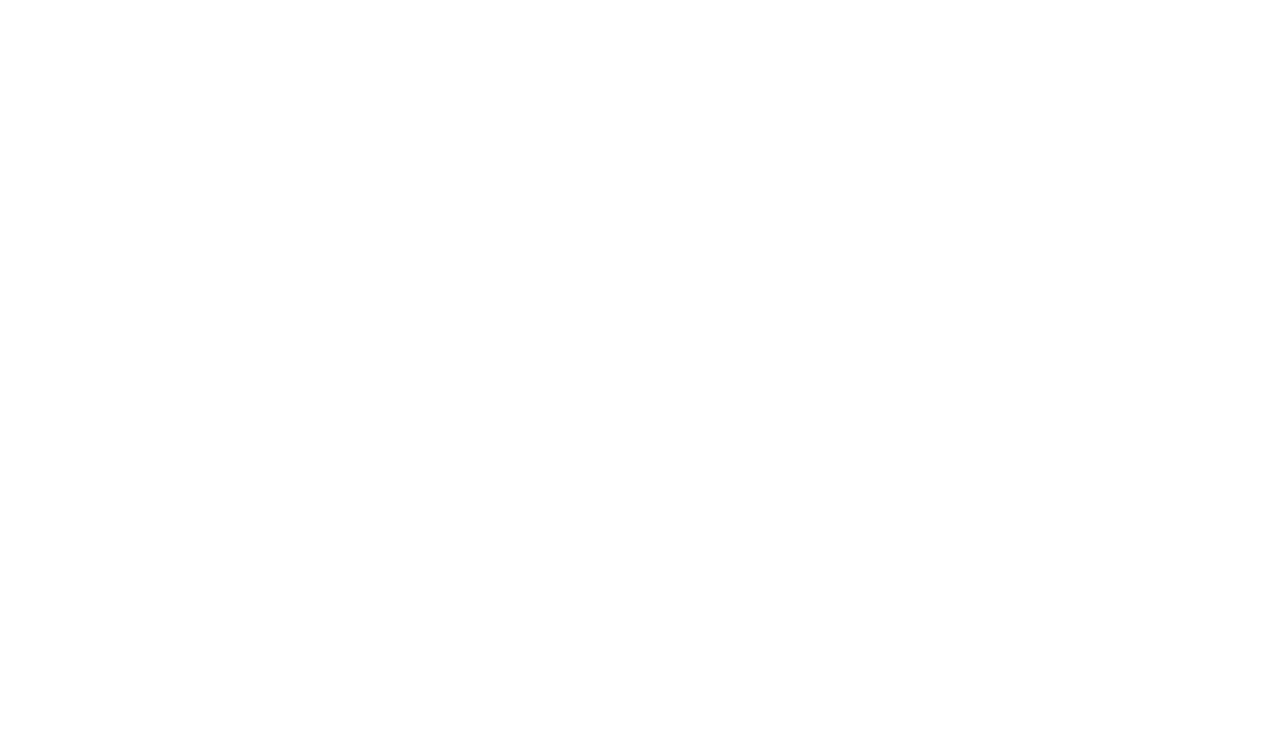
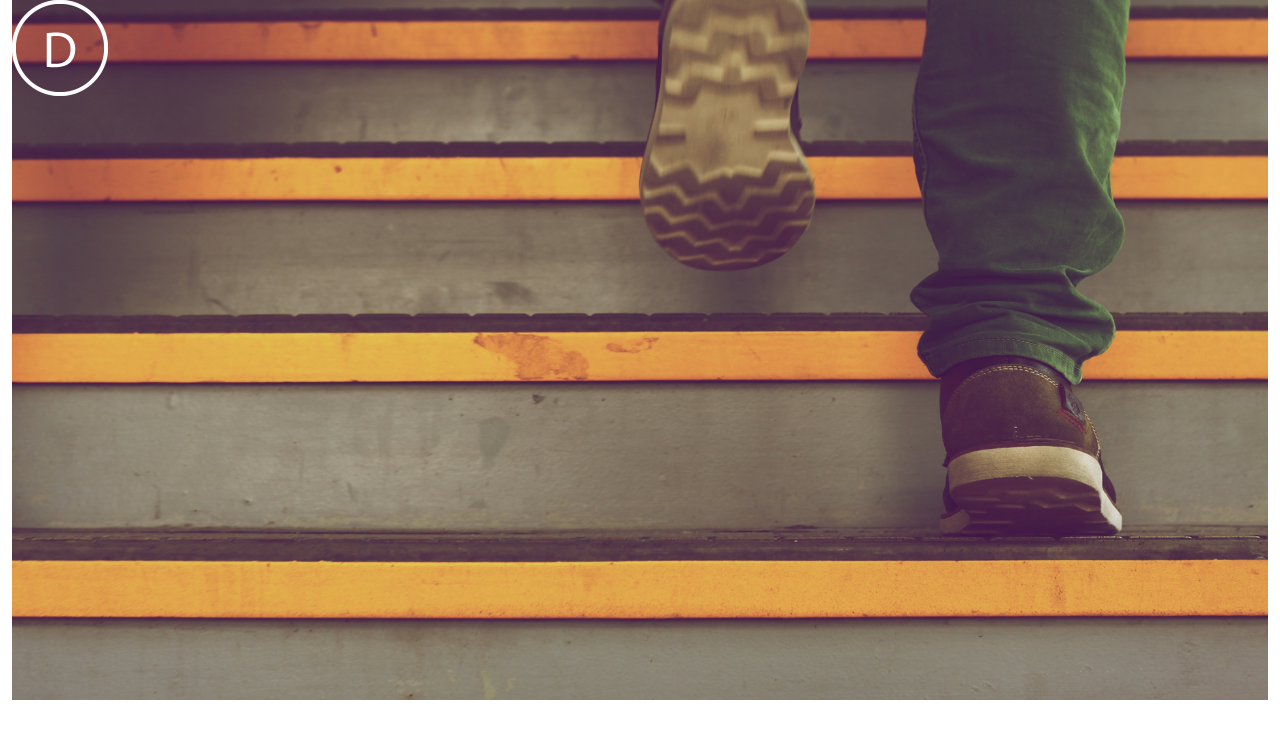
Before and after one commit to Hezron-tech/Delani-studio, a plain HTML site: page index.html in a window 1280 px wide. Drawn offline with nearby package versions, Linux system fonts and the light colour scheme.

Commit message:
adding the first div with logo

```diff
--- a/index.css
+++ b/index.css
@@ -0,0 +1,7 @@
+
+.head{
+    background-image: url(images/assets/backgrounds/h_img.jpg);
+    background-repeat: no-repeat;
+    background-size: cover;
+    height: 700px;
+}
--- a/index.html
+++ b/index.html
@@ -4,9 +4,19 @@
     <meta charset="UTF-8">
     <meta http-equiv="X-UA-Compatible" content="IE=edge">
     <meta name="viewport" content="width=device-width, initial-scale=1.0">
-    <title>Document</title>
+    <title>Delani Studion</title>
+    <link href="https://cdn.jsdelivr.net/npm/bootstrap@5.1.3/dist/css/bootstrap.min.css" rel="stylesheet" integrity="sha384-1BmE4kWBq78iYhFldvKuhfTAU6auU8tT94WrHftjDbrCEXSU1oBoqyl2QvZ6jIW3" crossorigin="anonymous">
+    <link rel="stylesheet" href="index.css">
+
 </head>
 <body>
+    <div class="container-fluid">
+        <div class="head">
+            <div class="logo">
+                <img src="images/assets/logo/logo.png" alt="logo">
+            </div>
+        </div>
+    </div>
 
 </body>
 </html>
```
